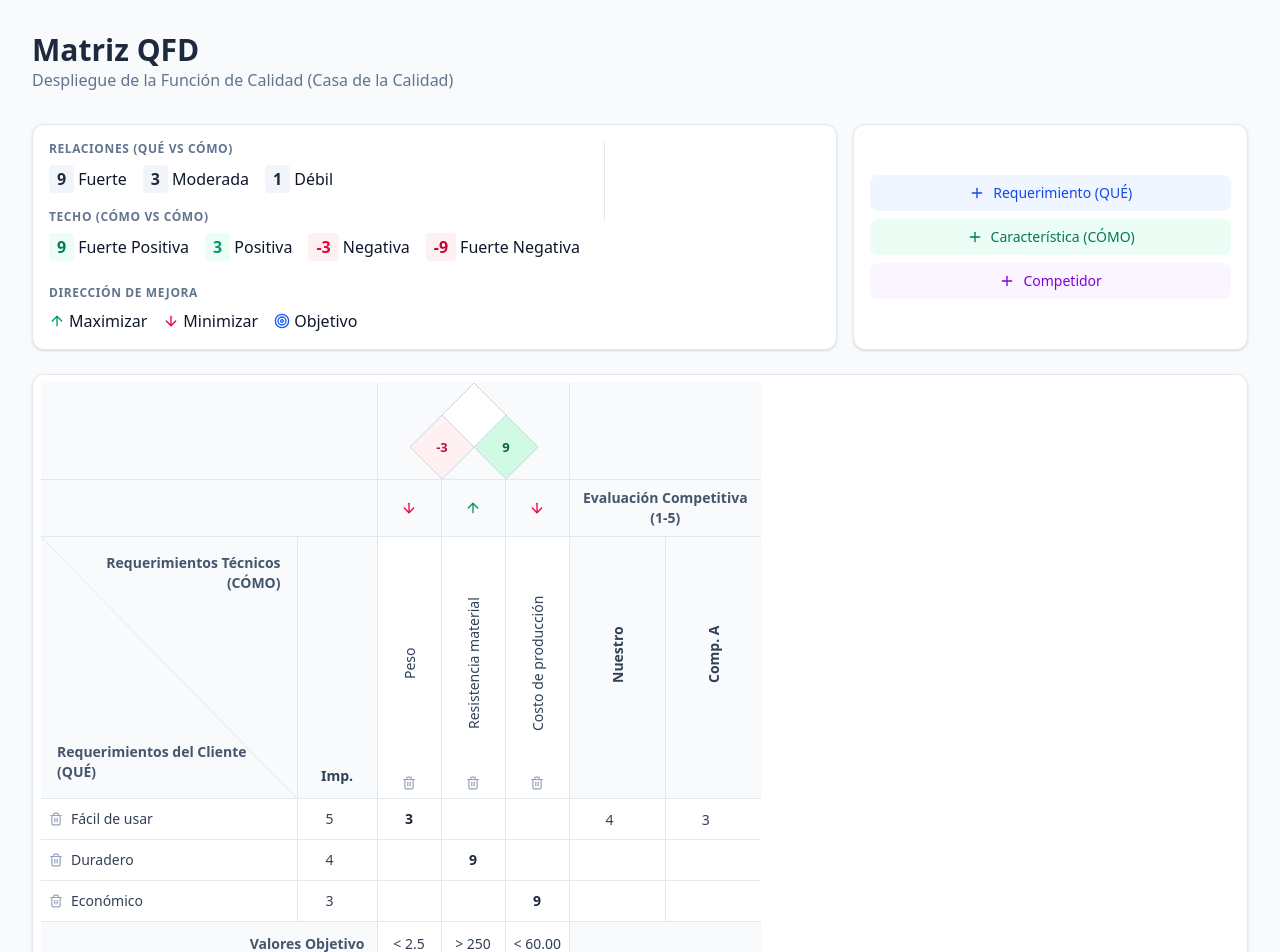
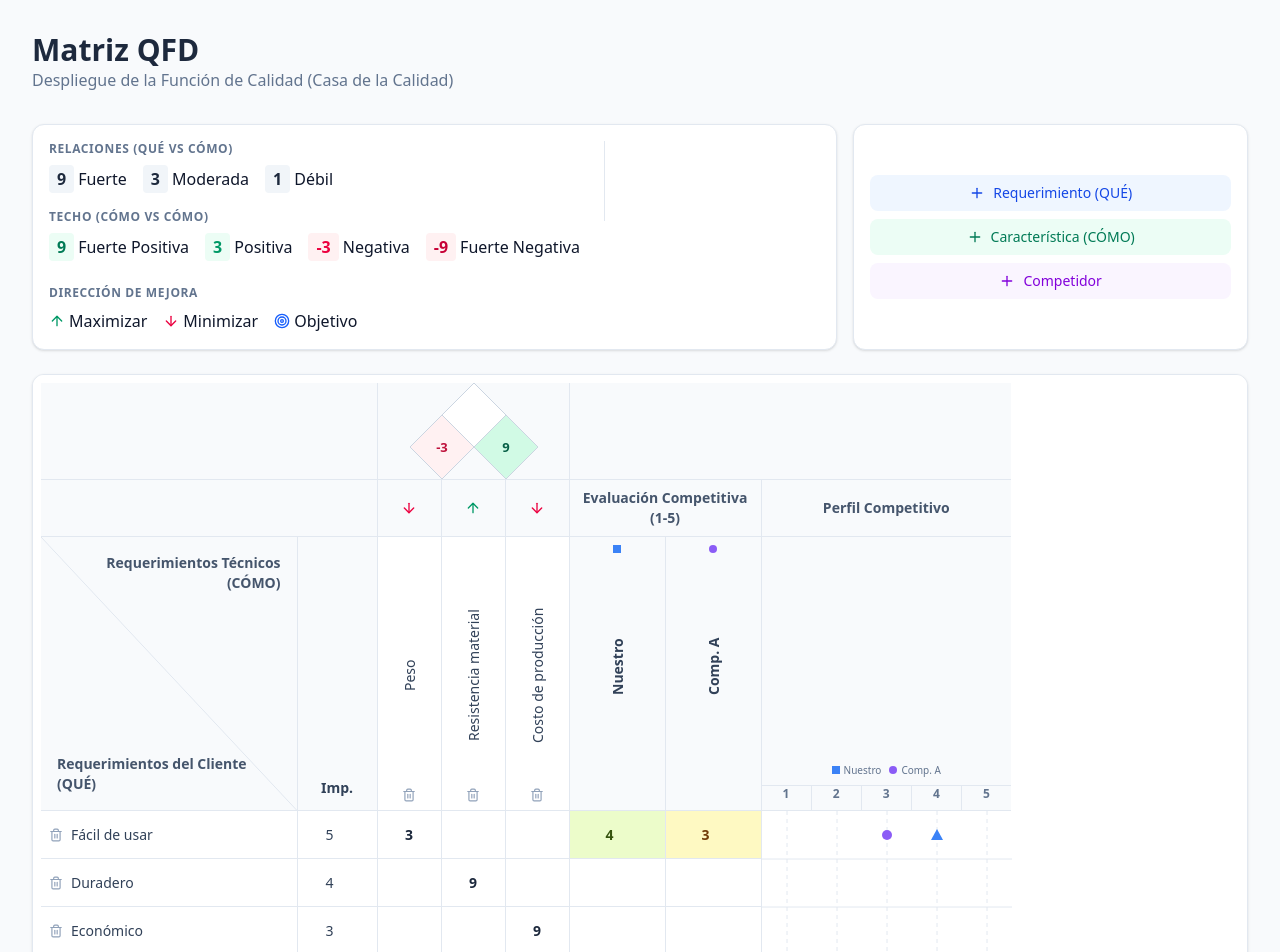
Before and after one commit to oscampo/Matriz-QFD, a React (Vite) app: page / in a window 1280 px wide. Shown: the top 952 px of the page. Built offline with nearby package versions, Linux system fonts and the light colour scheme.

Commit message:
Update App.tsx

```diff
--- a/src/App.tsx
+++ b/src/App.tsx
@@ -1,4 +1,4 @@
-import React, { useState, useMemo, useRef } from 'react';
+import React, { useState, useMemo, useRef, useEffect } from 'react';
 import { Plus, Trash2, ArrowUp, ArrowDown, Target, Download, Upload, Info, Image as ImageIcon, AlertTriangle } from 'lucide-react';
 import * as htmlToImage from 'html-to-image';
 
@@ -51,7 +51,7 @@ export default function App() {
   const [characteristics, setCharacteristics] = useState<Characteristic[]>([
     { id: 'c1', text: 'Peso', direction: 'min', unit: 'kg', targetValue: '< 2.5' },
     { id: 'c2', text: 'Resistencia material', direction: 'max', unit: 'MPa', targetValue: '> 250' },
-    { id: 'c3', text: 'Costo de producción', direction: 'min', unit: '$', targetValue: '< 60.000' },
+    { id: 'c3', text: 'Costo de producción', direction: 'min', unit: 'USD', targetValue: '< 15' },
   ]);
 
   const [relationships, setRelationships] = useState<Relationship[]>([
@@ -79,6 +79,18 @@ export default function App() {
 
   const fileInputRef = useRef<HTMLInputElement>(null);
   const matrixRef = useRef<HTMLDivElement>(null);
+
+  const getHeatmapColor = (value: number | null | undefined) => {
+    if (!value) return 'bg-white';
+    switch (value) {
+      case 1: return 'bg-rose-100 text-rose-900';
+      case 2: return 'bg-orange-100 text-orange-900';
+      case 3: return 'bg-yellow-100 text-yellow-900';
+      case 4: return 'bg-lime-100 text-lime-900';
+      case 5: return 'bg-emerald-100 text-emerald-900';
+      default: return 'bg-white';
+    }
+  };
 
   const addRequirement = () => {
     setRequirements([...requirements, { id: generateId(), text: 'Nuevo Requerimiento', importance: 3 }]);
@@ -196,6 +208,11 @@ export default function App() {
         return [...prev, { reqId, compId, value }];
       }
     });
+  };
+
+  const getCompColor = (index: number) => {
+    const colors = ['#3b82f6', '#8b5cf6', '#ec4899', '#f59e0b', '#10b981'];
+    return colors[index % colors.length];
   };
 
   const calculatedImportance = useMemo(() => {
@@ -389,7 +406,7 @@ export default function App() {
                         </svg>
                       </div>
                     </th>
-                    <th colSpan={competitors.length} className="border-b border-slate-200 bg-slate-50"></th>
+                    <th colSpan={competitors.length + 1} className="border-b border-slate-200 bg-slate-50"></th>
                   </tr>
                 )}
                 <tr>
@@ -403,8 +420,11 @@ export default function App() {
                       </button>
                     </th>
                   ))}
-                  <th colSpan={competitors.length} className="border-b border-slate-200 p-2 bg-slate-50 text-center font-semibold text-slate-600">
+                  <th colSpan={competitors.length} className="border-b border-r border-slate-200 p-2 bg-slate-50 text-center font-semibold text-slate-600">
                     Evaluación Competitiva (1-5)
+                  </th>
+                  <th className="border-b border-slate-200 p-2 bg-slate-50 text-center font-semibold text-slate-600 w-[250px]">
+                    Perfil Competitivo
                   </th>
                 </tr>
                 <tr>
@@ -434,9 +454,12 @@ export default function App() {
                       </div>
                     </th>
                   ))}
-                  {competitors.map(comp => (
-                    <th key={`comp-${comp.id}`} className="border-b border-r last:border-r-0 border-slate-200 p-2 bg-slate-50 text-center w-12 align-bottom group relative">
+                  {competitors.map((comp, idx) => (
+                    <th key={`comp-${comp.id}`} className="border-b border-r border-slate-200 p-2 bg-slate-50 text-center w-12 align-bottom group relative">
                       <div className="flex flex-col items-center justify-end h-full w-full mx-auto">
+                        <div className="flex items-center gap-1 mb-1">
+                          <div className={`w-2 h-2 ${comp.name === 'Nuestro' ? 'clip-triangle' : 'rounded-full'}`} style={{ backgroundColor: getCompColor(idx) }}></div>
+                        </div>
                         <input
                           value={comp.name}
                           onChange={e => updateCompetitor(comp.id, e.target.value)}
@@ -448,11 +471,30 @@ export default function App() {
                       </div>
                     </th>
                   ))}
+                  <th className="border-b border-slate-200 bg-slate-50 w-[250px] align-bottom p-0">
+                    <div className="flex flex-col h-full">
+                      <div className="flex flex-wrap gap-2 p-2 text-[10px] text-slate-500 font-normal justify-center border-b border-slate-200">
+                        {competitors.map((comp, idx) => (
+                          <div key={comp.id} className="flex items-center gap-1">
+                            <div className={`w-2 h-2 ${comp.name === 'Nuestro' ? 'clip-triangle' : 'rounded-full'}`} style={{ backgroundColor: getCompColor(idx) }}></div>
+                            <span className="truncate max-w-[60px]">{comp.name}</span>
+                          </div>
+                        ))}
+                      </div>
+                      <div className="flex w-full flex-1">
+                        {[1, 2, 3, 4, 5].map(num => (
+                          <div key={`scale-${num}`} className="flex-1 flex flex-col justify-end items-center pb-2 border-r border-slate-200 last:border-r-0">
+                            <span className="text-xs font-bold text-slate-500">{num}</span>
+                          </div>
+                        ))}
+                      </div>
+                    </div>
+                  </th>
                 </tr>
               </thead>
               <tbody>
-                {requirements.map(req => (
-                  <tr key={req.id} className="hover:bg-slate-50/50 transition-colors group">
+                {requirements.map((req, index) => (
+                  <tr key={req.id} className="hover:bg-slate-50/50 transition-colors group h-12">
                     <td className="border-b border-r border-slate-200 p-2 bg-white">
                       <div className="flex items-center gap-2">
                         <button onClick={() => requestDeleteRequirement(req.id, req.text)} title="Eliminar QUÉ" className="text-slate-400 hover:text-rose-500 transition-colors">
@@ -461,7 +503,7 @@ export default function App() {
                         <input
                           value={req.text}
                           onChange={e => updateRequirement(req.id, 'text', e.target.value)}
-                          className="w-full bg-transparent focus:outline-none text-slate-700"
+                          className="w-full bg-transparent focus:outline-none text-slate-700 truncate"
                           placeholder="Requerimiento..."
                         />
                       </div>
@@ -495,18 +537,62 @@ export default function App() {
                     {competitors.map(comp => {
                       const ass = assessments.find(a => a.reqId === req.id && a.compId === comp.id);
                       return (
-                        <td key={`ass-${req.id}-${comp.id}`} className="border-b border-r last:border-r-0 border-slate-200 p-1 bg-white">
+                        <td key={`ass-${req.id}-${comp.id}`} className={`border-b border-r border-slate-200 p-1 transition-colors ${getHeatmapColor(ass?.value)}`}>
                           <input
                             type="number"
                             min="1"
                             max="5"
                             value={ass ? ass.value : ''}
                             onChange={e => updateAssessment(req.id, comp.id, parseInt(e.target.value) || 0)}
-                            className="w-full h-8 bg-transparent focus:outline-none text-center text-slate-700"
+                            className="w-full h-8 bg-transparent focus:outline-none text-center font-bold"
                           />
                         </td>
                       );
                     })}
+                    {index === 0 && (
+                      <td rowSpan={requirements.length} className="border-b border-slate-200 p-0 bg-white relative align-top" style={{ width: '250px', minWidth: '250px' }}>
+                        <svg width="250" height={requirements.length * 48} className="absolute top-0 left-0">
+                          {/* Vertical Grid Lines */}
+                          {[25, 75, 125, 175, 225].map(x => (
+                            <line key={`v-${x}`} x1={x} y1={0} x2={x} y2={requirements.length * 48} stroke="#e2e8f0" strokeDasharray="4 4" />
+                          ))}
+                          {/* Horizontal Grid Lines */}
+                          {requirements.map((_, i) => (
+                            <line key={`h-${i}`} x1={0} y1={(i + 1) * 48} x2={250} y2={(i + 1) * 48} stroke="#e2e8f0" />
+                          ))}
+
+                          {/* Lines for each competitor */}
+                          {competitors.map((comp, cIdx) => {
+                            const points = requirements.map((r, rIdx) => {
+                              const ass = assessments.find(a => a.reqId === r.id && a.compId === comp.id);
+                              if (!ass || !ass.value) return null;
+                              const x = 25 + (ass.value - 1) * 50;
+                              const y = rIdx * 48 + 24;
+                              return `${x},${y}`;
+                            }).filter(Boolean).join(' L ');
+
+                            if (!points) return null;
+
+                            return (
+                              <g key={`line-${comp.id}`}>
+                                <path d={`M ${points}`} fill="none" stroke={getCompColor(cIdx)} strokeWidth="2" />
+                                {requirements.map((r, rIdx) => {
+                                  const ass = assessments.find(a => a.reqId === r.id && a.compId === comp.id);
+                                  if (!ass || !ass.value) return null;
+                                  const x = 25 + (ass.value - 1) * 50;
+                                  const y = rIdx * 48 + 24;
+
+                                  if (comp.name === 'Nuestro') {
+                                    return <polygon key={`dot-${comp.id}-${r.id}`} points={`${x},${y-6} ${x+6},${y+5} ${x-6},${y+5}`} fill={getCompColor(cIdx)} />
+                                  }
+                                  return <circle key={`dot-${comp.id}-${r.id}`} cx={x} cy={y} r="5" fill={getCompColor(cIdx)} />
+                                })}
+                              </g>
+                            );
+                          })}
+                        </svg>
+                      </td>
+                    )}
                   </tr>
                 ))}
               </tbody>
@@ -523,7 +609,7 @@ export default function App() {
                       />
                     </td>
                   ))}
-                  <td colSpan={competitors.length} className="border-b border-slate-200 bg-slate-50"></td>
+                  <td colSpan={competitors.length + 1} className="border-b border-slate-200 bg-slate-50"></td>
                 </tr>
                 <tr>
                   <td colSpan={2} className="border-b border-r border-slate-200 p-3 bg-slate-50 text-right font-semibold text-slate-600">Unidades de Medida</td>
@@ -537,7 +623,7 @@ export default function App() {
                       />
                     </td>
                   ))}
-                  <td colSpan={competitors.length} className="border-b border-slate-200 bg-slate-50"></td>
+                  <td colSpan={competitors.length + 1} className="border-b border-slate-200 bg-slate-50"></td>
                 </tr>
                 <tr>
                   <td colSpan={2} className="border-b border-r border-slate-200 p-3 bg-slate-100 text-right font-bold text-slate-700">Importancia Absoluta</td>
@@ -546,7 +632,7 @@ export default function App() {
                       {calculatedImportance[c.id]?.absolute || 0}
                     </td>
                   ))}
-                  <td colSpan={competitors.length} className="border-b border-slate-200 bg-slate-100"></td>
+                  <td colSpan={competitors.length + 1} className="border-b border-slate-200 bg-slate-100"></td>
                 </tr>
                 <tr>
                   <td colSpan={2} className="border-r border-slate-200 p-3 bg-slate-100 text-right font-bold text-slate-700">Importancia Relativa (%)</td>
@@ -555,7 +641,7 @@ export default function App() {
                       {((calculatedImportance[c.id]?.relative || 0) * 100).toFixed(1)}%
                     </td>
                   ))}
-                  <td colSpan={competitors.length} className="bg-slate-100"></td>
+                  <td colSpan={competitors.length + 1} className="bg-slate-100"></td>
                 </tr>
               </tfoot>
             </table>
@@ -602,11 +688,11 @@ export default function App() {
 
         <footer className="mt-12 mb-8 flex flex-col items-center justify-center text-slate-500 text-sm space-y-3">
           <p>Desarrollado por el <strong>Prof. Oscar Campo, PhD</strong> (<a href="mailto:oicampo@uao.edu.co" className="hover:text-slate-700 underline">oicampo@uao.edu.co</a>).</p>
-          <a rel="license" href="http://creativecommons.org/licenses/by-nc/4.0/" target="_blank" rel="noopener noreferrer" className="hover:opacity-80 transition-opacity">
+          <a href="http://creativecommons.org/licenses/by-nc/4.0/" target="_blank" rel="license noopener noreferrer" className="hover:opacity-80 transition-opacity">
             <img alt="Licencia Creative Commons" style={{ borderWidth: 0 }} src="https://licensebuttons.net/l/by-nc/4.0/88x31.png" referrerPolicy="no-referrer" />
           </a>
           <p className="text-xs text-center max-w-lg">
-            Esta obra está bajo una <a rel="license" href="http://creativecommons.org/licenses/by-nc/4.0/" target="_blank" rel="noopener noreferrer" className="underline hover:text-slate-700">Licencia Creative Commons Atribución-NoComercial 4.0 Internacional</a>.<br/>
+            Esta obra está bajo una <a href="http://creativecommons.org/licenses/by-nc/4.0/" target="_blank" rel="license noopener noreferrer" className="underline hover:text-slate-700">Licencia Creative Commons Atribución-NoComercial 4.0 Internacional</a>.<br/>
             Es de uso libre mencionando al autor y no se permite su comercialización.
           </p>
         </footer>
```
